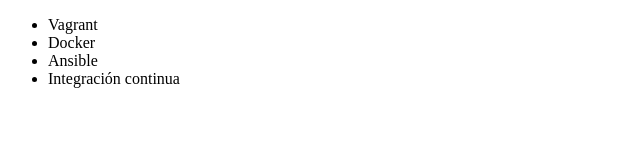
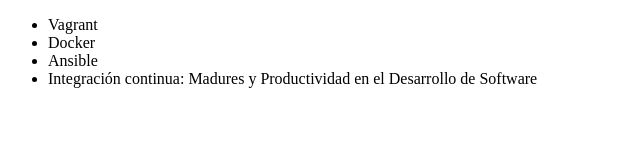
Before and after one commit to EmanuelAl/aprendiendo_git, a plain HTML site: page Proyecto_de_prueba/index.html in a window 1280 px wide. Shown: the whole page, without its empty margins (0-640 px from the left). Drawn offline with Linux system fonts and the light colour scheme.

Commit message:
Renombrando titulo de curso de Integracion Continua

```diff
--- a/Proyecto_de_prueba/index.html
+++ b/Proyecto_de_prueba/index.html
@@ -11,7 +11,7 @@
         <li> Vagrant </li>
         <li> Docker </li>
         <li> Ansible </li>
-        <li> Integración continua </li>
+        <li> Integración continua: Madures y Productividad en el Desarrollo de Software</li>
     </ul>
 </body>
 </html>
```
